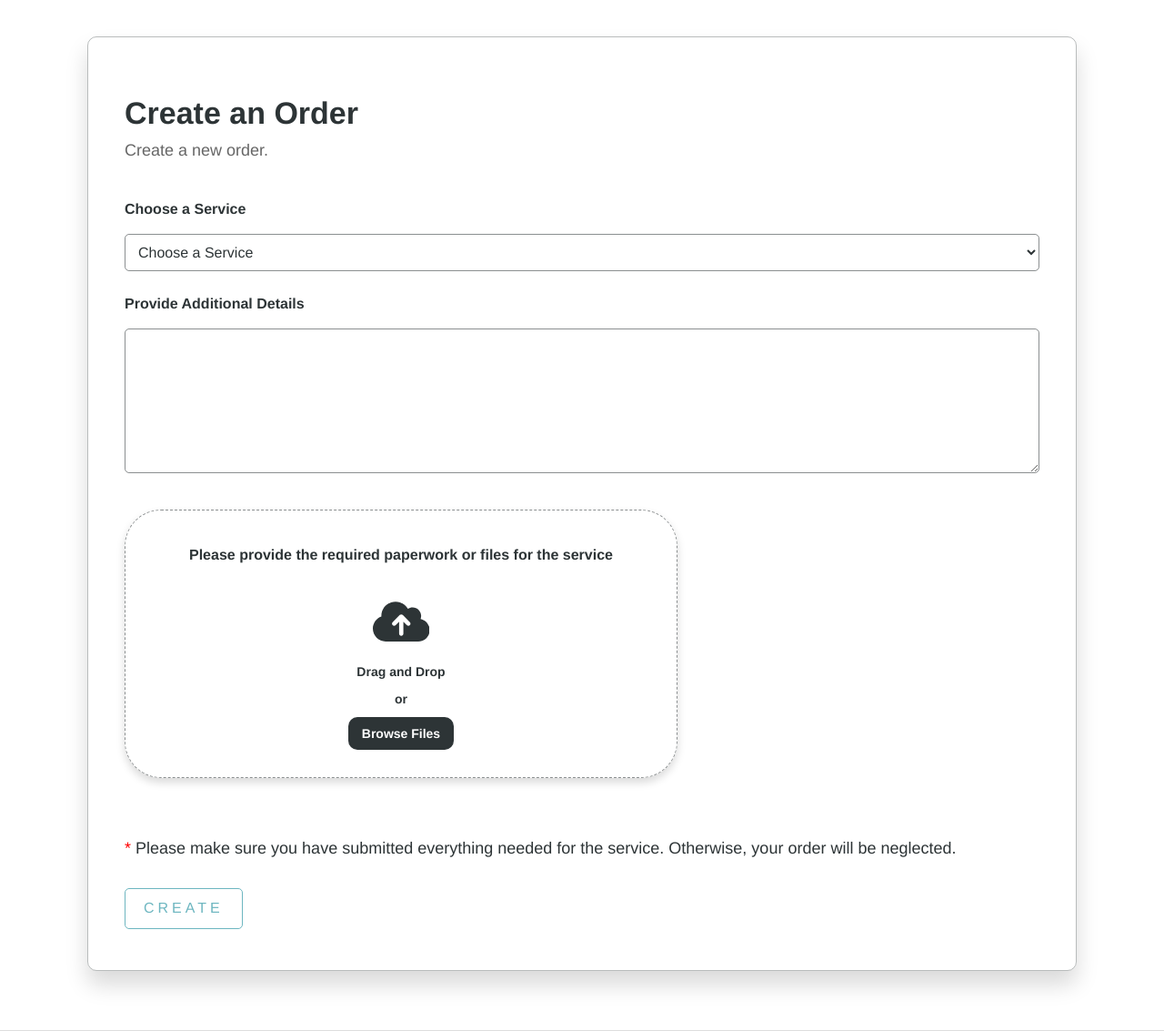
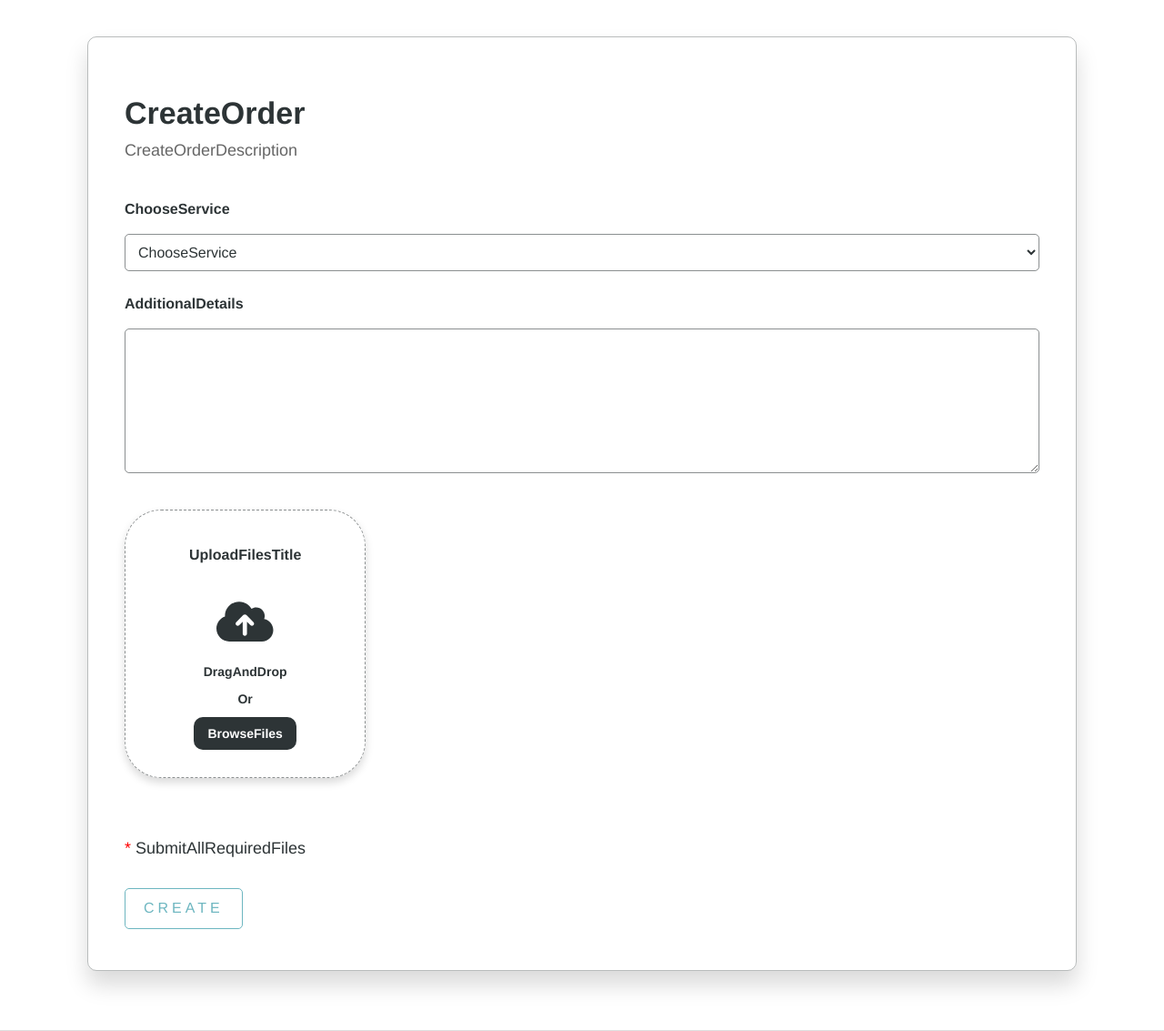
Before and after one commit to uosyph/GovServicesPortal, a Flask app: template templates/new_order.html in a window 1280 px wide. Shown: the part 100-1233 px from the top of the page at 91% size. Run offline with Flask 3, Linux system fonts and the light colour scheme; the template is opened without the code that fills it: values that come from a table or form of the project are taken from there, others are empty; tables that the repository leaves empty hold one stand-in row (values such as "Sample post"); parts of the project's set-up code (start-up, migrations or seed data) failed here and were passed over; some libraries are stand-ins or nearby versions.

Commit message:
[feat] Arabic translation for orders & create new

```diff
--- a/templates/list.html
+++ b/templates/list.html
@@ -29,7 +29,7 @@
 <form action="{{ url_for('search') }}" method="get" class="search-form" style="margin-top: 95px; margin-bottom: 120px;">
     <div class="searchBox">
         <input type="text" name="item" value="{{ path }}" hidden>
-        <input type="text" name="query" placeholder="Search {{ path }}s..." class="searchInput">
+        <input type="text" name="query" placeholder="{{ _('Search') }} {% if get_locale() == 'en' %} {{ path }}s... {% endif %}" class="searchInput">
         <button type="submit" class="searchButton">
             <svg xmlns="http://www.w3.org/2000/svg" width="24" height="24" viewBox="0 0 256 256">
                 <path fill="currentColor" d="M232.49 215.51L185 168a92.12 92.12 0 1 0-17 17l47.53 47.54a12 12 0 0 0 17-17ZM44 112a68 68 0 1 1 68 68a68.07 68.07 0 0 1-68-68"/>
--- a/templates/new_order.html
+++ b/templates/new_order.html
@@ -9,17 +9,17 @@
 
 {% block body %}
 <div class="order-box">
-    <h2 class="order-title">Create an Order</h2>
-    <p class="order-description">Create a new order.</p>
+    <h2 class="order-title">{{ _('CreateOrder') }}</h2>
+    <p class="order-description">{{ _('CreateOrderDescription') }}</p>
 
     {% if msg: %}<div class="form-msg">{{ msg }}</div>{% endif %}
 
     <form action="{{ url_for('new_order') }}" method="post" enctype="multipart/form-data">
         <div class="option-box" id="option-box">
-            <label for="service">Choose a Service</label>
+            <label for="service">{{ _('ChooseService') }}</label>
             <br>
             <select required id="service" name="service">
-                <option disabled selected value="">Choose a Service</option>
+                <option disabled selected value="">{{ _('ChooseService') }}</option>
                 {% for service in services %}
                     <option value="{{ service.id }}"
                         {% if 'recommend' in request.args and int(request.args.get('recommend')) == service.id %} selected {% endif %}>
@@ -29,20 +29,20 @@
             </select>
         </div>
         <div class="input-box">
-            <label for="details">Provide Additional Details</label>
+            <label for="details">{{ _('AdditionalDetails') }}</label>
             <textarea rows="6" name="details"></textarea>
         </div>
         <div class="upload-box" ondrop="drop(event)" ondragover="allowDrop(event)">
             <label for="file-input" class="file-upload-label">
-                <h4>Please provide the required paperwork or files for the service</h4>
+                <h4>{{ _('UploadFilesTitle') }}</h4>
                 <div class="file-upload-design">
                     <svg viewBox="0 0 640 512" height="1em">
                         <path d="M144 480C64.5 480 0 415.5 0 336c0-62.8 40.2-116.2 96.2-135.9c-.1-2.7-.2-5.4-.2-8.1c0-88.4 71.6-160 160-160c59.3 0 111 32.2 138.7 80.2C409.9 102 428.3 96 448 96c53 0 96 43 96 96c0 12.2-2.3 23.8-6.4 34.6C596 238.4 640 290.1 640 352c0 70.7-57.3 128-128 128H144zm79-217c-9.4 9.4-9.4 24.6 0 33.9s24.6 9.4 33.9 0l39-39V392c0 13.3 10.7 24 24 24s24-10.7 24-24V257.9l39 39c9.4 9.4 24.6 9.4 33.9 0s9.4-24.6 0-33.9l-80-80c-9.4-9.4-24.6-9.4-33.9 0l-80 80z">
                         </path>
                     </svg>
-                    <p>Drag and Drop</p>
-                    <p>or</p>
-                    <span class="browse-button">Browse Files</span>
+                    <p>{{ _('DragAndDrop') }}</p>
+                    <p>{{ _('Or') }}</p>
+                    <span class="browse-button">{{ _('BrowseFiles') }}</span>
                 </div>
                 <input type="file" id="file-input" name="file" multiple onchange="handleFiles(this.files)">
             </label>
@@ -50,9 +50,9 @@
         </div>
         <p class="attention-msg">
             <span>*</span>
-            Please make sure you have submitted everything needed for the service. Otherwise, your order will be neglected.
+            {{ _('SubmitAllRequiredFiles') }}
         </p>
-        <input class="submit-btn" type="submit" value="Create">
+        <input class="submit-btn" type="submit" value="{{ _('Create') }}">
     </form>
 </div>
 {% endblock %}
```
Also changed, not shown: static/styles/profile.css (+6 -2 lines), templates/my_orders.html (+10 -10 lines), templates/new.html (+12 -12 lines), translations/ar/LC_MESSAGES/messages.po, translations/en/LC_MESSAGES/messages.po, 3 other files.
